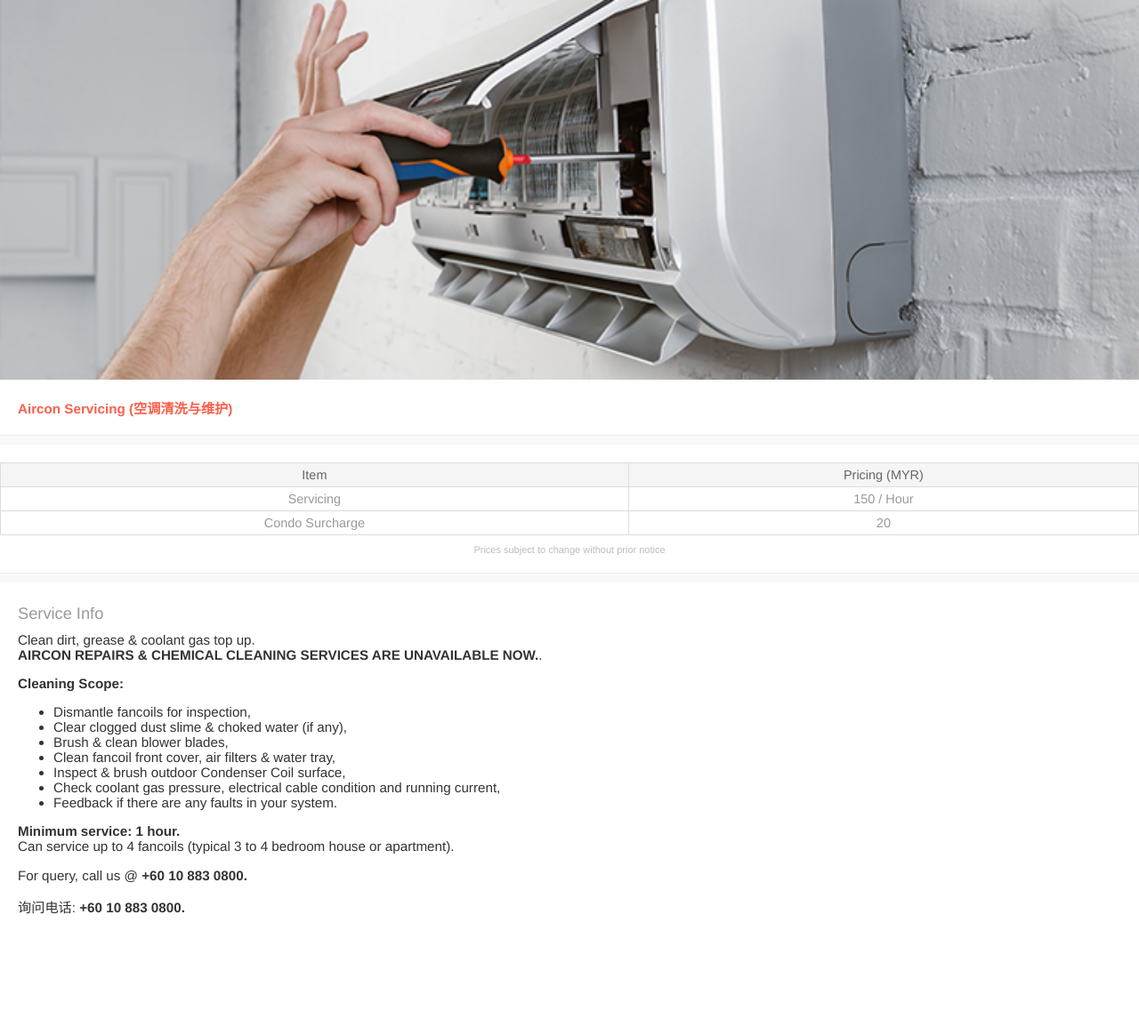
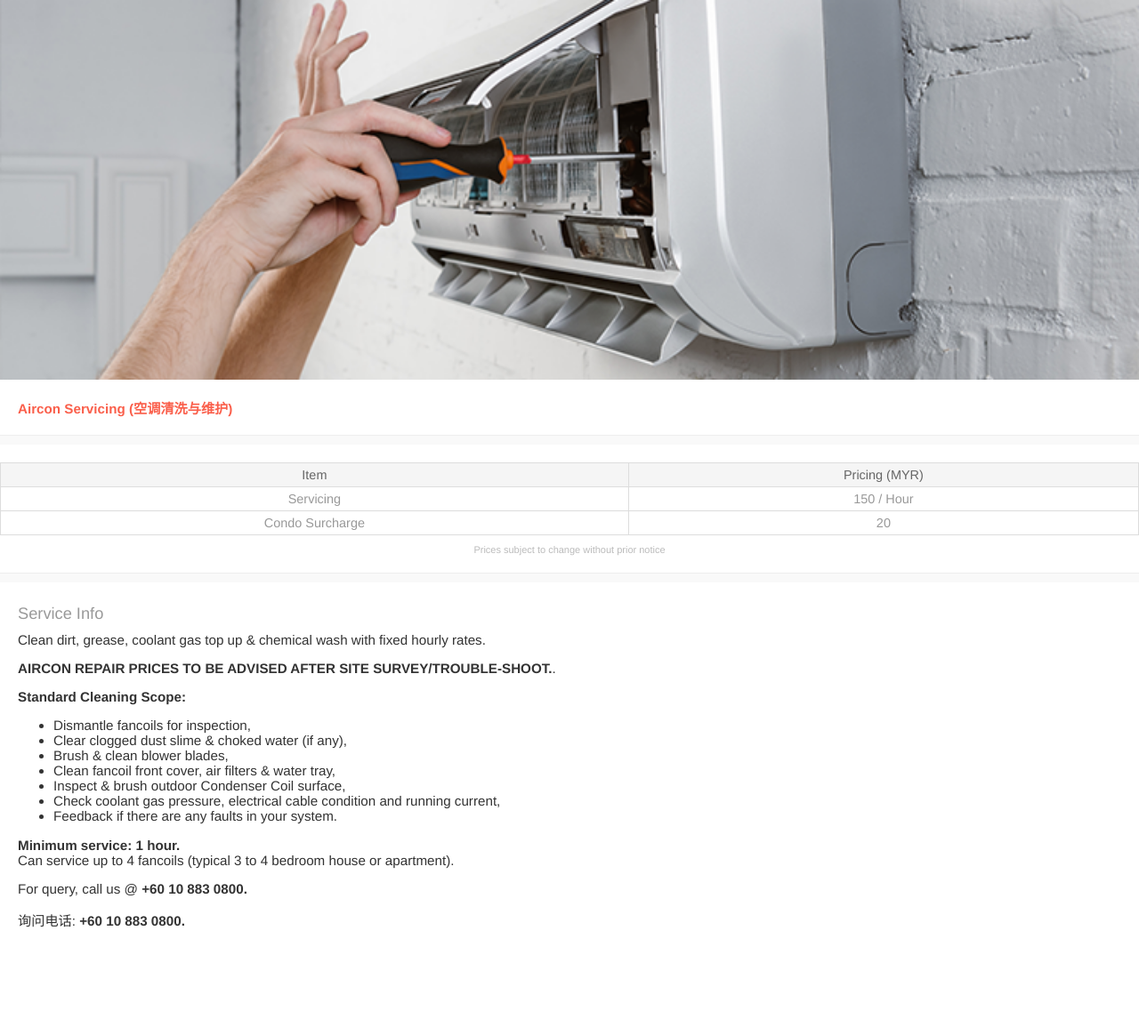
Before and after one commit to blooms-singapore/pages, a Jekyll site: the page built from en/services/myr/aircon.html, in a window 1280 px wide. Shown: the whole page at 89% size. Built offline with Jekyll 4.4.1, drawn with Linux system fonts in a browser that asks for light colours.

Commit message:
Update aircon.html

```diff
--- a/en/services/myr/aircon.html
+++ b/en/services/myr/aircon.html
@@ -34,11 +34,12 @@ layout: service
     <h4 class="service-title">Service Info</h4>
 
     <p>
-      Clean dirt, grease & coolant gas top up.<br>
-      <strong>AIRCON REPAIRS & CHEMICAL CLEANING SERVICES ARE UNAVAILABLE NOW.</strong>.
+      Clean dirt, grease, coolant gas top up & chemical wash with fixed hourly rates.<br>
+      <p>
+      <strong>AIRCON REPAIR PRICES TO BE ADVISED AFTER SITE SURVEY/TROUBLE-SHOOT.</strong>.
     </p>
     <p>
-      <strong>Cleaning Scope:</strong>
+      <strong>Standard Cleaning Scope:</strong>
       <ul>
         <li>Dismantle fancoils for inspection,</li>
         <li>Clear clogged dust slime & choked water (if any),</li>
```
